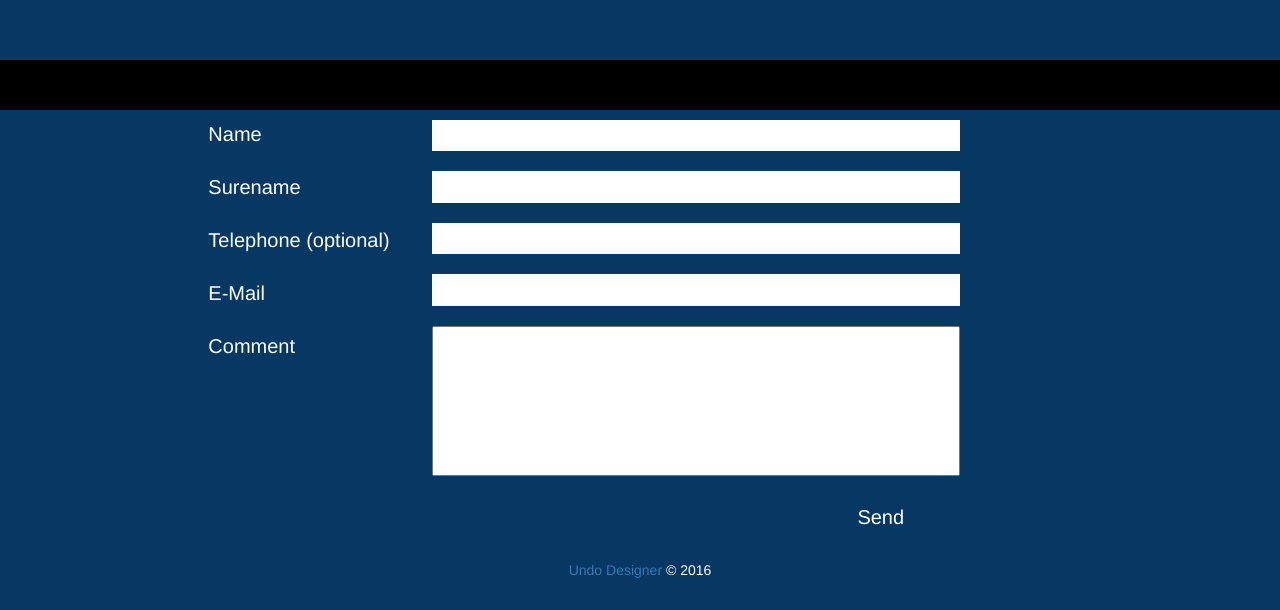
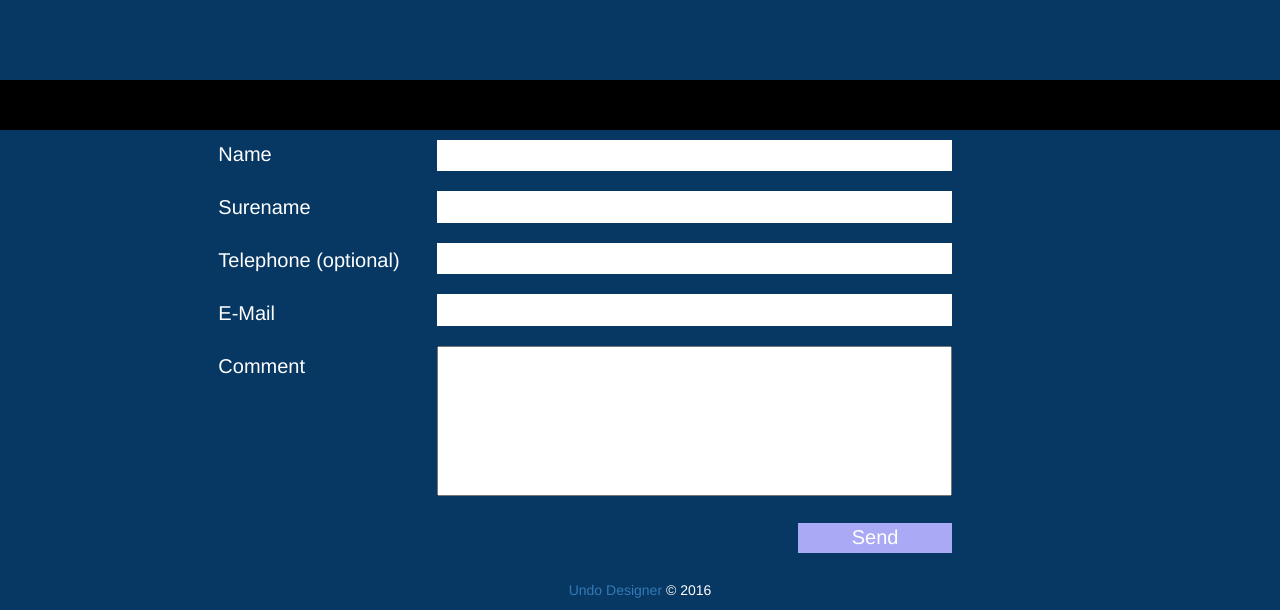
Before and after one commit to blutshitam93/portofilo, a plain HTML site: page src/index.html in a window 1280 px wide. Shown: the part 1649-2259 px from the top of the page. Drawn offline with Linux system fonts and the light colour scheme.

Commit message:
fixed problem and add some elements

```diff
--- a/src/assets/css/main.css
+++ b/src/assets/css/main.css
@@ -176,8 +176,16 @@ ul {
 	background-color: #073763;
 }
 
+.nt-light-blue {
+	background-color: #A9A9F5;
+}
+
 .nt-active-button {
 	background-color: #0b5394;
+}
+
+.nt-font-cl{
+	color: white;
 }
 
 .nav-menu {
--- a/src/assets/js/main.js
+++ b/src/assets/js/main.js
@@ -39,9 +39,9 @@ function event(){
 	});
 
 	$('#sendContact').mouseover(function(event) {
-		$('#'+ this.id).removeClass('nt-undo-blue').addClass('nt-active-button');
+		$('#'+ this.id).removeClass('nt-light-blue').addClass('nt-active-button');
 	}).mouseleave(function(event) {
-		$('#'+ this.id).removeClass('nt-active-button').addClass('nt-undo-blue');
+		$('#'+ this.id).removeClass('nt-active-button').addClass('nt-light-blue');
 	}).click(function(event) {
 		sendContactForm();
 	});
@@ -173,6 +173,6 @@ function bindMenuToCont(){
 function sendContactForm(){
 	//TODO send contact
 	$('.inputField').val('');
-
+	console.warn("test tevdtfetdf")
 	//console.log('test send');
 }
--- a/src/index.html
+++ b/src/index.html
@@ -20,8 +20,8 @@
 	<!--divTop-->
 	<!--div class="container"-->
 	<div>
-		<div id="topFrame" class="row nt-undo-blue">
-		<div id="middFrame" class="row">
+		<div id="topFrame" class="row nt-undo-blue"></div>
+		<div id="middFrame" class="row nt-undo-blue">
 			<div class="col-md-12">
 				<div id="motPhoSection" class="row highRectMottoSection">
 					<div id="mottoMe" class="col-md-6">
@@ -50,7 +50,7 @@
 				<!--contact section-->
 				<div class="row spaceSection black"></div>
 
-				<div id="contactSection" class="row highRectSection">
+				<div id="contactSection" class="row highRectSection nt-font-cl">
 					<div id="contactMe" class="col-md-12">
 						<div class="row">
 							<div class="col-md-2">
@@ -78,7 +78,7 @@
 										<textarea id="commContact" name="text" class="test"></textarea>
 									</div>
 									<div class="item-contact col-md-12">
-										<div id="sendContact" class="nt-undo-blue itemToRight ">
+										<div id="sendContact" class="nt-light-blue itemToRight ">
 											Send
 										</div>
 									</div>
@@ -91,10 +91,8 @@
 					</div>
 				</div>
 			</div>
-
 		</div>
-		<div id="bottomFrame">
-			<!--hr-->
+		<div id="bottomFrame" class="row nt-undo-blue nt-font-cl">
 			<p><a href="mailto:nataniel.susantoputra@gmx.de">Undo Designer</a> &copy; 2016</p>
 		</div>
 	</div>
```
